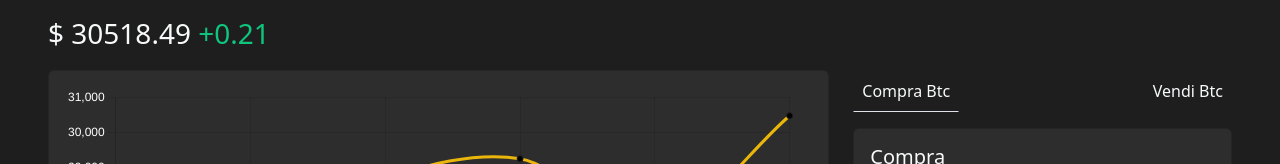
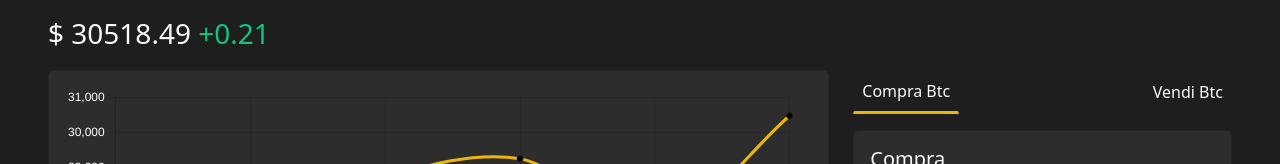
Before and after one commit to Massimiliano2022/CAPSTONE-PROJECT-FRONTEND, a React (Create React App) app: page /crypto in a window 1280 px wide. Shown: the part 189-353 px from the top of the page. Built offline with nearby package versions, Linux system fonts and the light colour scheme.

Commit message:
fix vari

```diff
--- a/src/App.css
+++ b/src/App.css
@@ -1,7 +1,6 @@
 table,th,tr,td{
   border:0;
 }
-
 @media screen and (max-width: 767px) {
     .line-chart{
         height: 30vh;
--- a/src/components/MyCrypto.jsx
+++ b/src/components/MyCrypto.jsx
@@ -50,14 +50,20 @@ const MyCrypto = () => {
                         <div className="d-flex justify-content-between pb-3">
                             <Button
                                 variant="link"
-                                className={`nav-link text-light p-2 ${showCompra ? 'border-bottom' : ''}`}
-                                style={{ borderRadius: "0" }}
+                                className="nav-link text-light p-2"
+                                style={{
+                                    borderRadius: "0",
+                                    borderBottom: showCompra ? '3px solid #EBB60B' : 'none',
+                                }}
                                 onClick={handleCompraClick}
                             >Compra Btc</Button>
                             <Button
                                 variant="link"
-                                className={`nav-link text-light p-2 ${showCompra ? '' : 'border-bottom'}`}
-                                style={{ borderRadius: "0" }}
+                                className="nav-link text-light p-2"
+                                style={{
+                                    borderRadius: "0",
+                                    borderBottom: showCompra ? 'none' : '3px solid #EBB60B',
+                                }}
                                 onClick={handleVendiClick}
                             >Vendi Btc</Button>
                         </div>
@@ -142,7 +148,7 @@ const MyCrypto = () => {
                                     <tbody className="d-flex flex-column">
                                         <tr className="d-flex flex-row justify-content-between align-items-center">
                                             <td className="d-flex align-items-center p-0">
-                                                <img src={ethLogo} alt="Ethereum Logo" width={30} className="img-fluid object-fit-cover"/>
+                                                <img src={ethLogo} alt="Ethereum Logo" width={30} className="img-fluid object-fit-cover" />
                                                 <span className="fs-6 ms-2">ETH</span>
                                             </td>
                                             <td className="fs-6">$ 1935.69</td>
```
